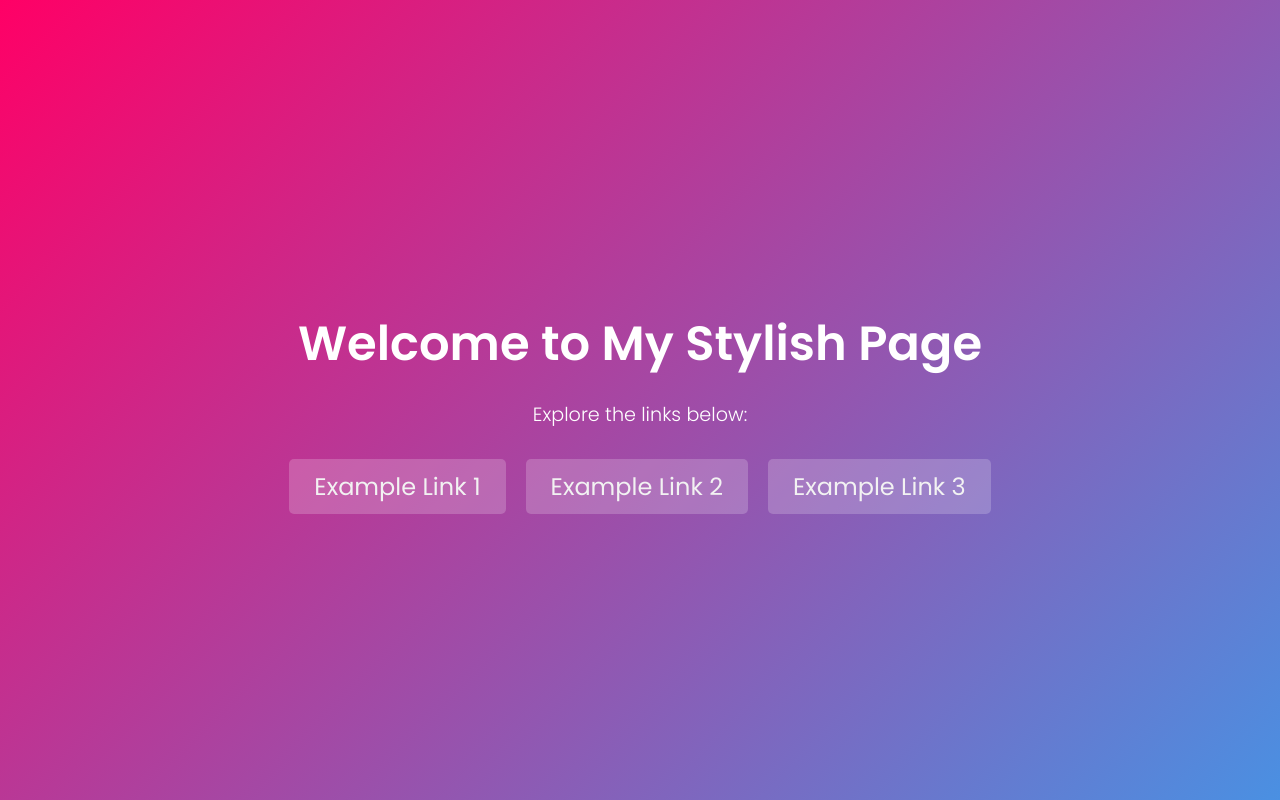
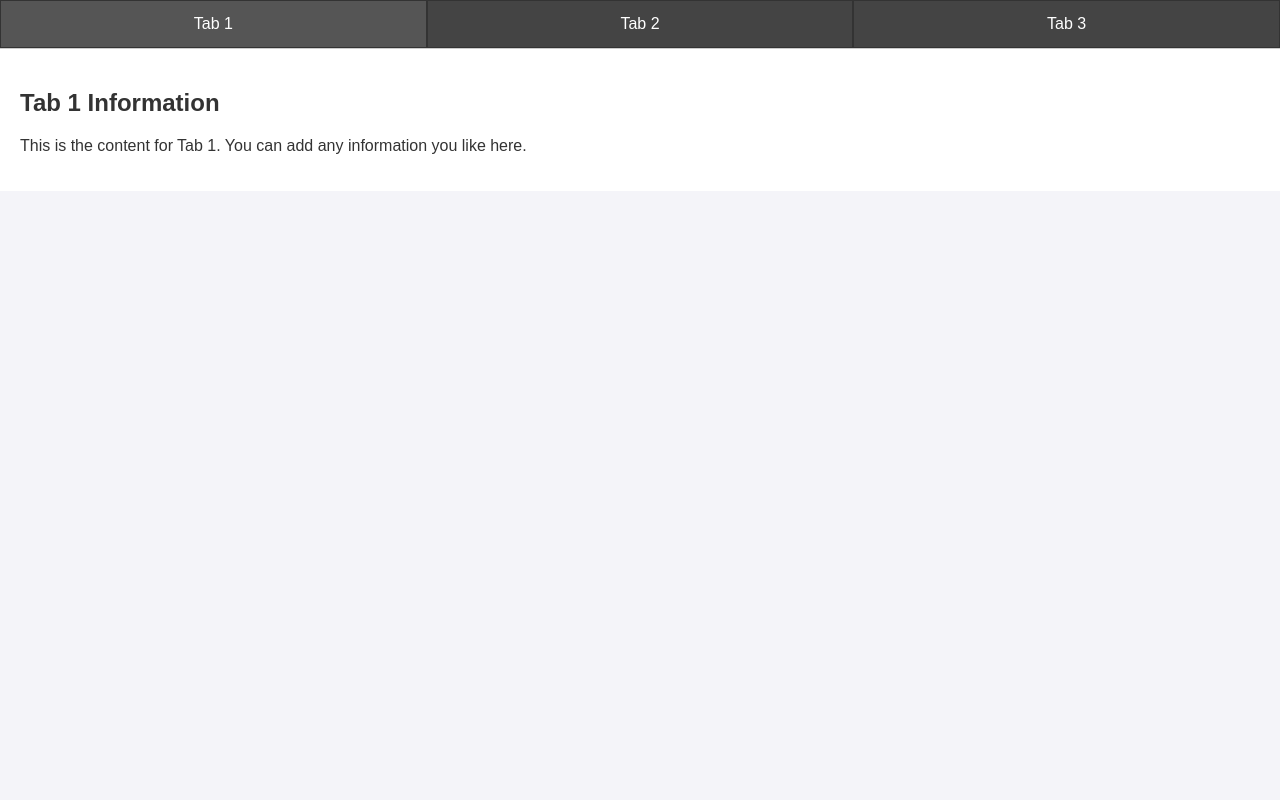
Before and after one commit to komalreddi/mywebsite, a plain HTML site: page index.html in a window 1280 px wide. Drawn offline with Linux system fonts and the light colour scheme.

Commit message:
Update index.html

```diff
--- a/index.html
+++ b/index.html
@@ -3,87 +3,105 @@
 <head>
     <meta charset="UTF-8">
     <meta name="viewport" content="width=device-width, initial-scale=1.0">
-    <meta http-equiv="X-UA-Compatible" content="ie=edge">
-    <title>Stylish Page</title>
-
-    <!-- Google Fonts -->
-    <link href="https://fonts.googleapis.com/css2?family=Poppins:wght@300;400;600&family=Roboto:wght@300;400;500&display=swap" rel="stylesheet">
+    <title>Clickable Tabs</title>
 
     <style>
-        /* Global styles */
+        /* Basic styling for the body */
         body {
-            font-family: 'Poppins', sans-serif;
+            font-family: Arial, sans-serif;
             margin: 0;
             padding: 0;
-            background: linear-gradient(135deg, #f06, #4a90e2);
-            color: white;
-            height: 100vh;
+            background-color: #f4f4f9;
+        }
+
+        /* Tab container */
+        .tab-container {
             display: flex;
             justify-content: center;
-            align-items: center;
-            text-align: center;
+            background-color: #333;
         }
 
-        h1 {
-            font-size: 3rem;
-            font-weight: 600;
-            margin-bottom: 20px;
+        /* Styling individual tabs */
+        .tab {
+            padding: 14px 30px;
+            color: white;
+            background-color: #444;
+            border: 1px solid #333;
+            cursor: pointer;
+            text-align: center;
+            flex: 1;
+            transition: background-color 0.3s;
         }
 
-        p {
-            font-size: 1.2rem;
-            font-weight: 300;
-            margin-bottom: 20px;
+        /* Tab hover effect */
+        .tab:hover {
+            background-color: #555;
         }
 
-        /* Links Styling */
-        a {
-            text-decoration: none;
-            color: #f2f2f2;
-            font-size: 1.5rem;
-            margin: 10px 15px;
-            transition: color 0.3s ease;
+        /* Active tab styling */
+        .active-tab {
+            background-color: #007bff;
         }
 
-        a:hover {
-            color: #ffdd57;
-            text-decoration: underline;
+        /* Content area */
+        .content {
+            display: none;
+            padding: 20px;
+            background-color: white;
+            color: #333;
+            border-top: 1px solid #ccc;
         }
 
-        /* Container for links */
-        .links-container {
-            display: flex;
-            justify-content: center;
-            align-items: center;
-            flex-wrap: wrap;
-        }
-
-        /* Button-like links */
-        .btn-link {
-            background-color: rgba(255, 255, 255, 0.2);
-            padding: 10px 25px;
-            border-radius: 5px;
-            margin: 10px;
-            transition: background-color 0.3s ease;
-        }
-
-        .btn-link:hover {
-            background-color: rgba(255, 255, 255, 0.4);
+        .active-content {
+            display: block;
         }
     </style>
 </head>
 <body>
 
-    <div>
-        <h1>Welcome to My Stylish Page</h1>
-        <p>Explore the links below:</p>
+    <!-- Tab Navigation -->
+    <div class="tab-container">
+        <div class="tab active-tab" onclick="showContent(0)">Tab 1</div>
+        <div class="tab" onclick="showContent(1)">Tab 2</div>
+        <div class="tab" onclick="showContent(2)">Tab 3</div>
+    </div>
 
-        <div class="links-container">
-            <a href="https://www.example.com" target="_blank" class="btn-link">Example Link 1</a>
-            <a href="https://www.example2.com" target="_blank" class="btn-link">Example Link 2</a>
-            <a href="https://www.example3.com" target="_blank" class="btn-link">Example Link 3</a>
-        </div>
+    <!-- Content for Tab 1 -->
+    <div class="content active-content" id="content1">
+        <h2>Tab 1 Information</h2>
+        <p>This is the content for Tab 1. You can add any information you like here.</p>
     </div>
+
+    <!-- Content for Tab 2 -->
+    <div class="content" id="content2">
+        <h2>Tab 2 Information</h2>
+        <p>This is the content for Tab 2. You can add another set of information here.</p>
+    </div>
+
+    <!-- Content for Tab 3 -->
+    <div class="content" id="content3">
+        <h2>Tab 3 Information</h2>
+        <p>This is the content for Tab 3. Feel free to add more details in this section.</p>
+    </div>
+
+    <script>
+        // Function to display content based on the tab clicked
+        function showContent(tabIndex) {
+            // Hide all content sections
+            const contents = document.querySelectorAll('.content');
+            contents.forEach(content => content.classList.remove('active-content'));
+
+            // Remove active class from all tabs
+            const tabs = document.querySelectorAll('.tab');
+            tabs.forEach(tab => tab.classList.remove('active-tab'));
+
+            // Show the clicked tab's content
+            document.getElementById('content' + (tabIndex + 1)).classList.add('active-content');
+
+            // Add active class to the clicked tab
+            tabs[tabIndex].classList.add('active-tab');
+        }
+    </script>
 
 </body>
 </html>
```
